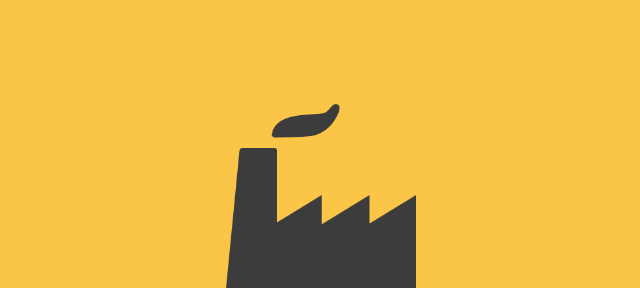
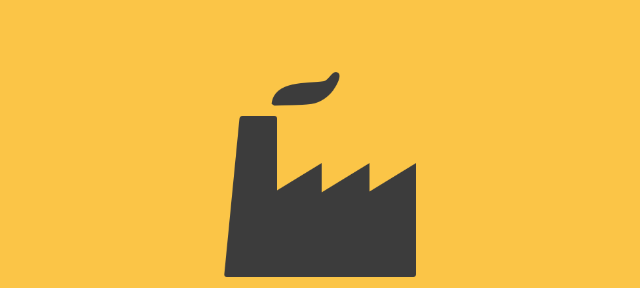
Before and after one commit to OtherIndustries/otherindustries.github.io, a plain HTML site: page index.html in a window 1280 px wide. Shown: the top 288 px of the page, without its empty margins (320-960 px from the left). Drawn offline with Linux system fonts and the light colour scheme.

Commit message:
change vh padding

```diff
--- a/stylesheets/site.css
+++ b/stylesheets/site.css
@@ -2,7 +2,7 @@ body {
   background-color: #fbc547;
   color: #333;
   font-family: -apple-system, BlinkMacSystemFont, "Avenir Next", "Avenir", "Segoe UI", "Lucida Grande", "Helvetica Neue", "Helvetica", "Fira Sans", "Roboto", "Noto", "Droid Sans", "Cantarell", "Oxygen", "Ubuntu", "Franklin Gothic Medium", "Century Gothic", "Liberation Sans", sans-serif;
-  padding: 12vh 1rem;
+  padding: 8vh 1rem;
   text-align: center; }
 
 h1 {
```
